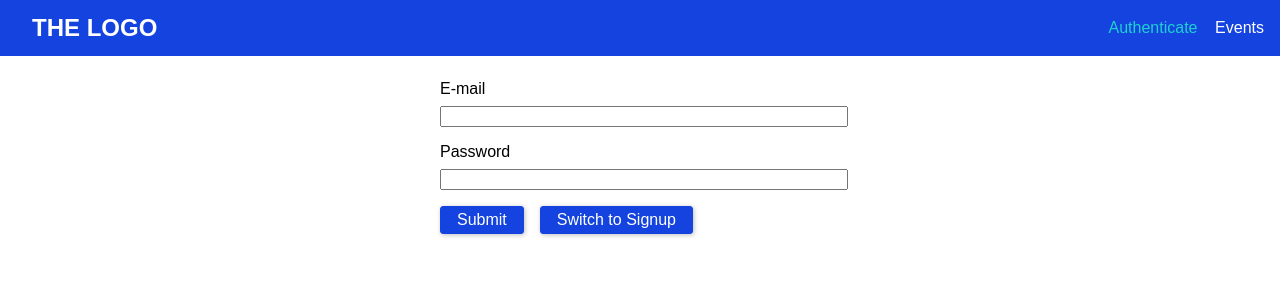
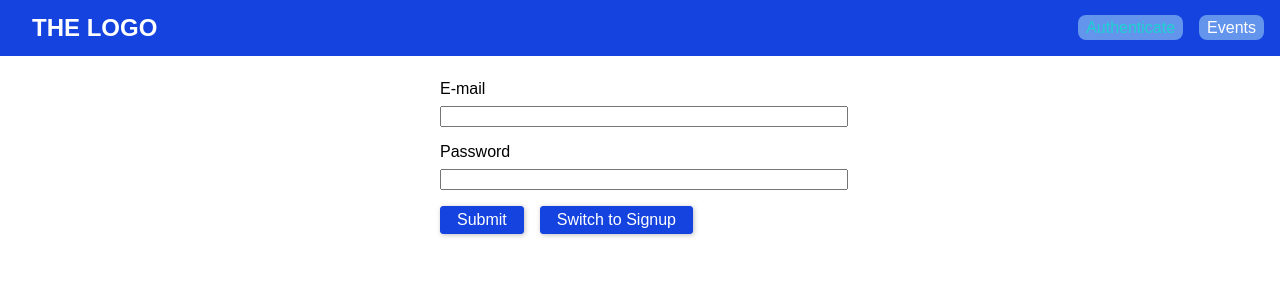
Before and after one commit to prnvbn/MERN-dummy-webapp, a React (Create React App) app in the folder frontend/: page /auth in a window 1280 px wide. Shown: the top 300 px of the page. Built offline with nearby package versions, Linux system fonts and the light colour scheme.

Commit message:
Added logout button

```diff
--- a/frontend/src/components/Navigation/MainNavigation.css
+++ b/frontend/src/components/Navigation/MainNavigation.css
@@ -37,22 +37,39 @@
     list-style: none;
     margin: 0;
     display: flex;
+    align-items: center;
 }
 
 .main-navigation__items li {
     padding: 0 0.5rem;
 }
 
-.main-navigation__items a { /* works for NavLink */
-    text-decoration: none;
-    color :white;
+.main-navigation__items a,
+.main-navigation__items button {
+  text-decoration: none;
+  color: white;
+  padding: 0.25rem 0.5rem;
+  border: none;
+  font: inherit;
+  background: cornflowerblue;
+  border-radius: 8px;
+  cursor: pointer;
+  vertical-align: middle;
+  margin: 0;
 }
-.main-navigation__items a:hover,
+
 .main-navigation__items a:active,
-.main-navigation__items a.active {
+.main-navigation__items a.active,
+.main-navigation__items button:active {
     color: rgb(30, 209, 209);
-    padding: 0.5rem 0.1rem;
+    padding: 0.25rem 0.5rem;
+    background: cornflowerblue;
+}
 
+.main-navigation__navigation a:hover,
+.main-navigation__items button:hover {
+    padding: 1.25rem 1.5rem;
+    font-size: larger;
 }
 
 
--- a/frontend/src/components/Navigation/MainNavigation.js
+++ b/frontend/src/components/Navigation/MainNavigation.js
@@ -30,9 +30,16 @@ const mainNavigation = props => (
                                     <NavLink to="/events">Events</NavLink>
                                 </li>
                                 {context.token && (
-                                    <li>
-                                        <NavLink to="/bookings">Bookings</NavLink>
-                                    </li>
+                                    <React.Fragment>
+                                        <li>
+                                            <NavLink to="/bookings">Bookings</NavLink>
+                                        </li>
+                                        <li>
+                                            <button onClick = {context.logout}>Logout</button>
+                                        </li>
+
+                                    </React.Fragment>
+
                                 )}
                             </ul>
                         </div>
--- a/frontend/src/components/Navigation/SideDrawer/SideDrawer.css
+++ b/frontend/src/components/Navigation/SideDrawer/SideDrawer.css
@@ -22,20 +22,27 @@
     display: flex;
     flex-direction: column;
     justify-content: center;
+    align-items: center;
+
 }
 
 .side-drawer li {
     margin: 0.5rem 0;
 }
-.side-drawer a {
+.side-drawer a,
+.side-drawer button {
     color: #1443df;
     text-decoration: none;
     font-size: 1.2rem;
+    background: transparent;
+    border: none;
 }
 
 .side-drawer a:hover,
 .side-drawer a:active,
-.side-drawer a.active {
+.side-drawer a.active,
+.side-drawer button:hover,
+.side-drawer button:active {
     color: rgb(30, 209, 209);
 }
 
--- a/frontend/src/components/Navigation/SideDrawer/SideDrawer.js
+++ b/frontend/src/components/Navigation/SideDrawer/SideDrawer.js
@@ -2,6 +2,7 @@ import React from 'react';
 import { NavLink } from 'react-router-dom';
 
 import './SideDrawer.css';
+import AuthContext from '../../../context/auth-context';
 
 const sideDrawer = props => {
     let drawerClasses = ['side-drawer'];
@@ -10,21 +11,37 @@ const sideDrawer = props => {
     }
 
     return (
+        <AuthContext.Consumer>
+            {(context) => {
+                return (
                     <nav className={drawerClasses.join(' ')}>
                         <ul>
+                                {!context.token && (
                                     <li>
                                         <NavLink to="/auth">Authenticate</NavLink>
                                     </li>
-
+                                )}
                                 <li>
                                     <NavLink to="/events">Events</NavLink>
                                 </li>
-
+                                {context.token && (
+                                    <React.Fragment>
                                         <li>
                                             <NavLink to="/bookings">Bookings</NavLink>
                                         </li>
+                                        <li>
+                                            <button onClick={context.logout}>Logout</button>
+                                        </li>
+
+                                    </React.Fragment>
+
+                                )}
                             </ul>
                     </nav>
+                );
+            }}
+        </AuthContext.Consumer>
+
     );
 };
 
--- a/frontend/src/pages/Auth.css
+++ b/frontend/src/pages/Auth.css
@@ -30,11 +30,11 @@
     margin-right: 1rem;
     box-shadow: 1px 1px 5px rgba(0, 0, 0, 0.26);
     cursor: pointer;
-
 }
 .form-action button:hover,
 .form-action button:active {
     background: #003afa;
     border: #003afa;
     font-size: larger;
+    size: larger;
 }
```
Lines whose indentation alone changed are shown as unchanged.
